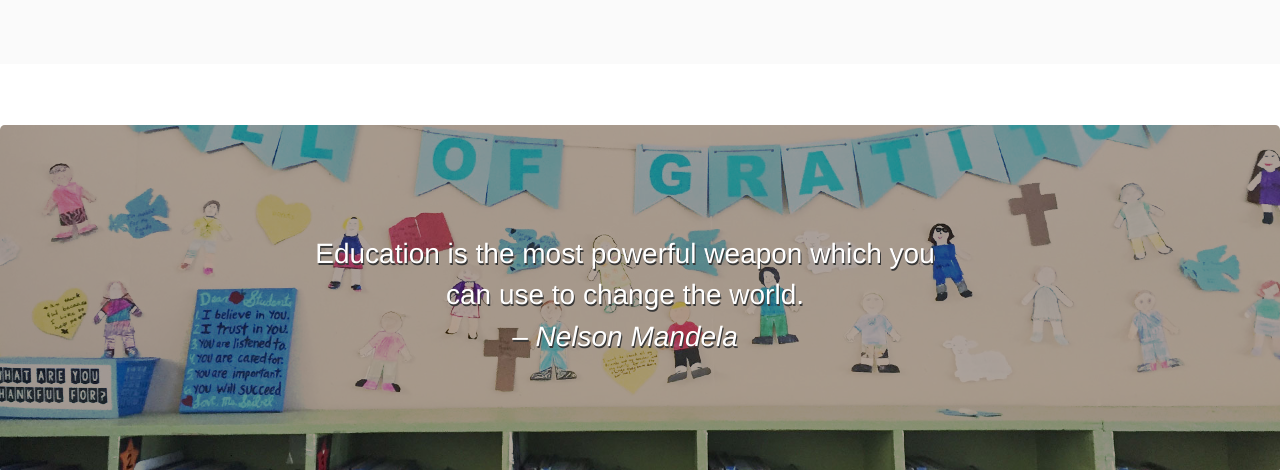
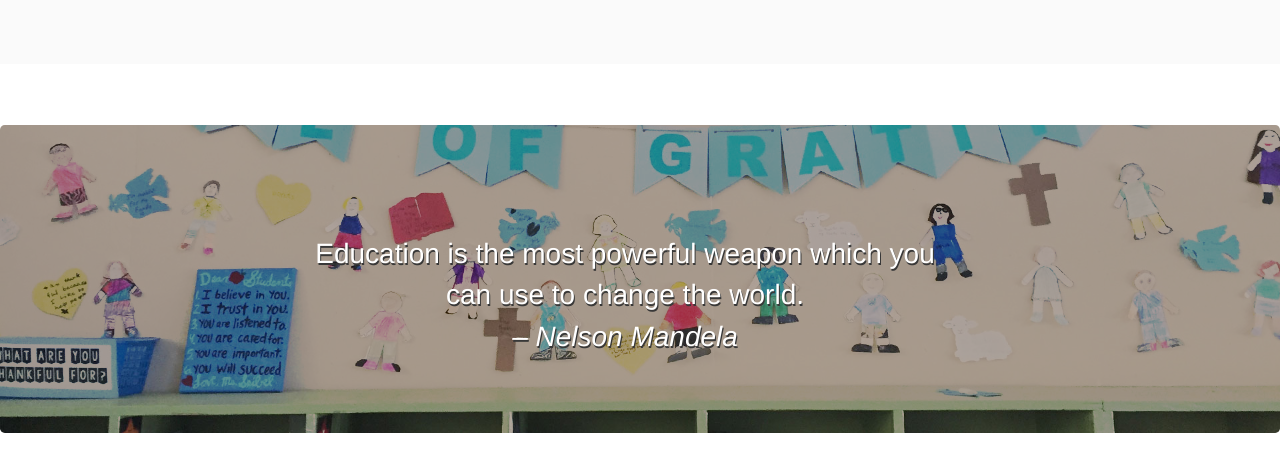
Before and after one commit to johnvincentracasa/ningracasa-portfolio, a plain HTML site: page index.html in a window 1280 px wide. Shown: the part 5597-6067 px from the top of the page. Drawn offline with nearby package versions, Linux system fonts and the light colour scheme; a script that the page names is missing.

Commit message:
Update index.html

```diff
--- a/index.html
+++ b/index.html
@@ -634,7 +634,7 @@
       <!--  Parallax Heading Section -->
       <div class="jumbotron paral paralsec2 mt-0">
         <div
-          class="container-fluid row py-5"
+          class="container-fluid row pt-5 pb-2"
           style="color: white; text-shadow: 1px 2px rgb(56, 56, 56);"
         >
           <h3 class="col-12 mx-auto text-center">
```
